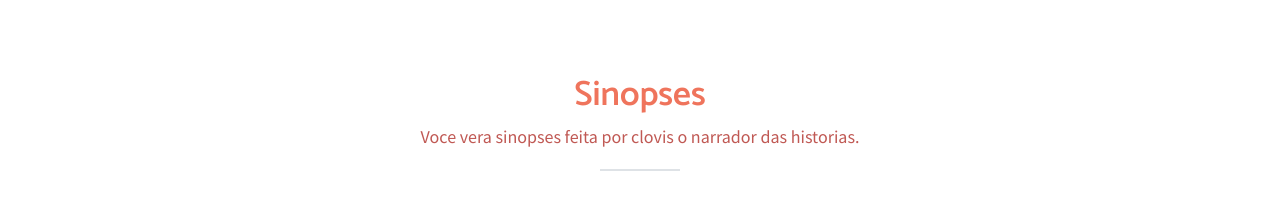
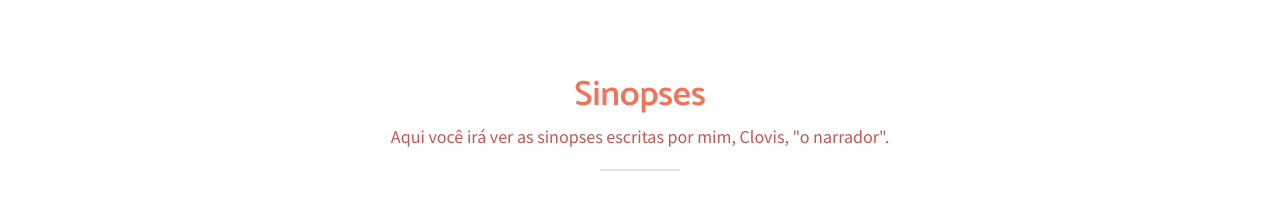
Before and after one commit to projetoli/LivroDigital, a plain HTML site: page index.html in a window 1280 px wide. Shown: the part 1260-1474 px from the top of the page. Drawn offline with Linux system fonts and the light colour scheme; some packages are replaced by stand-ins of ours; files whose address does not match are found by name.

Commit message:
Update index.html

```diff
--- a/index.html
+++ b/index.html
@@ -234,7 +234,7 @@ End Fixed Navigation
       <div class="col-12">
         <div class="title text-center">
           <h2>Sinopses</h2>
-          <p>Voce vera sinopses feita por clovis o narrador das historias.</p>
+          <p>Aqui você irá ver as sinopses escritas por mim, Clovis, "o narrador".</p>
           <div class="border"></div>
         </div>
       </div>
```
